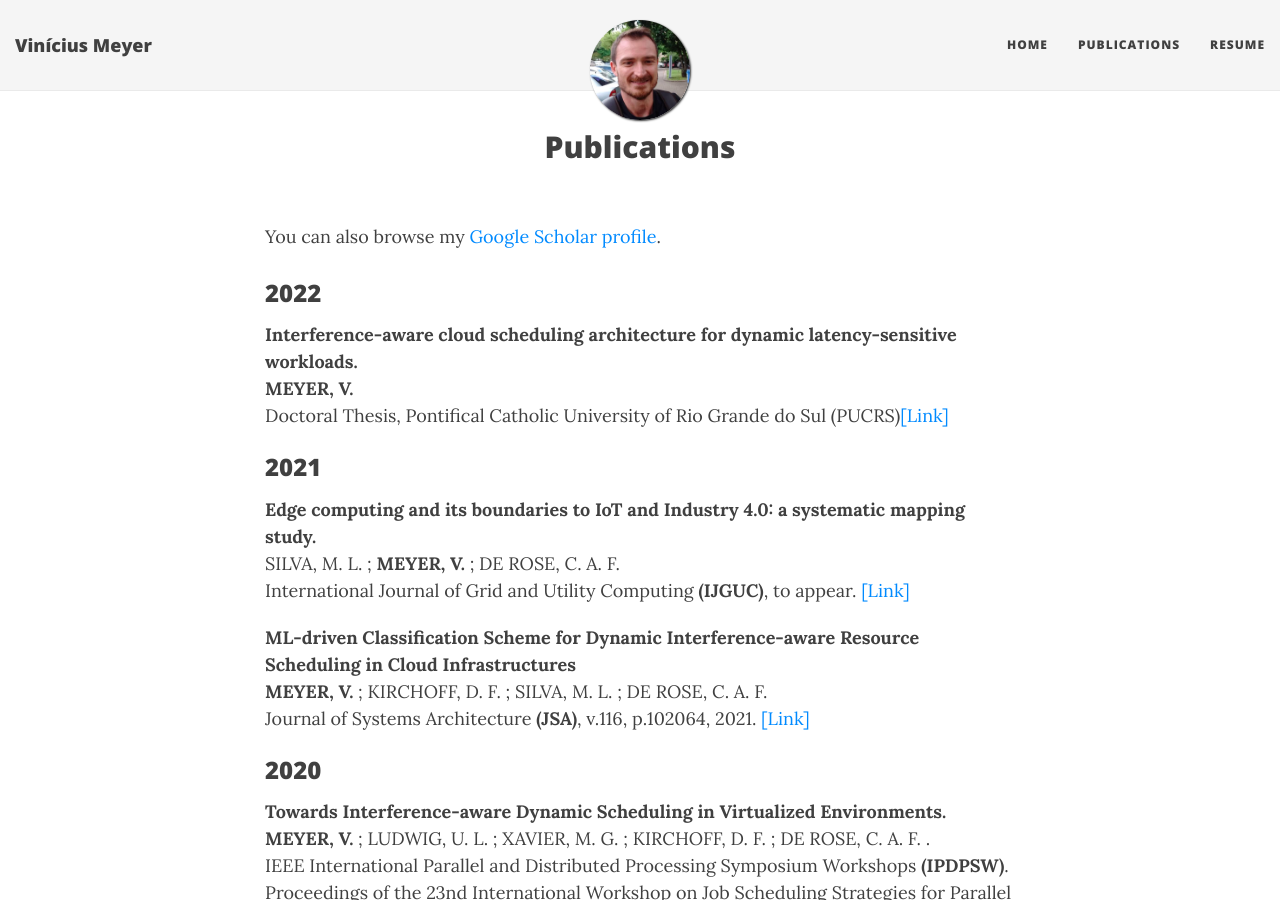
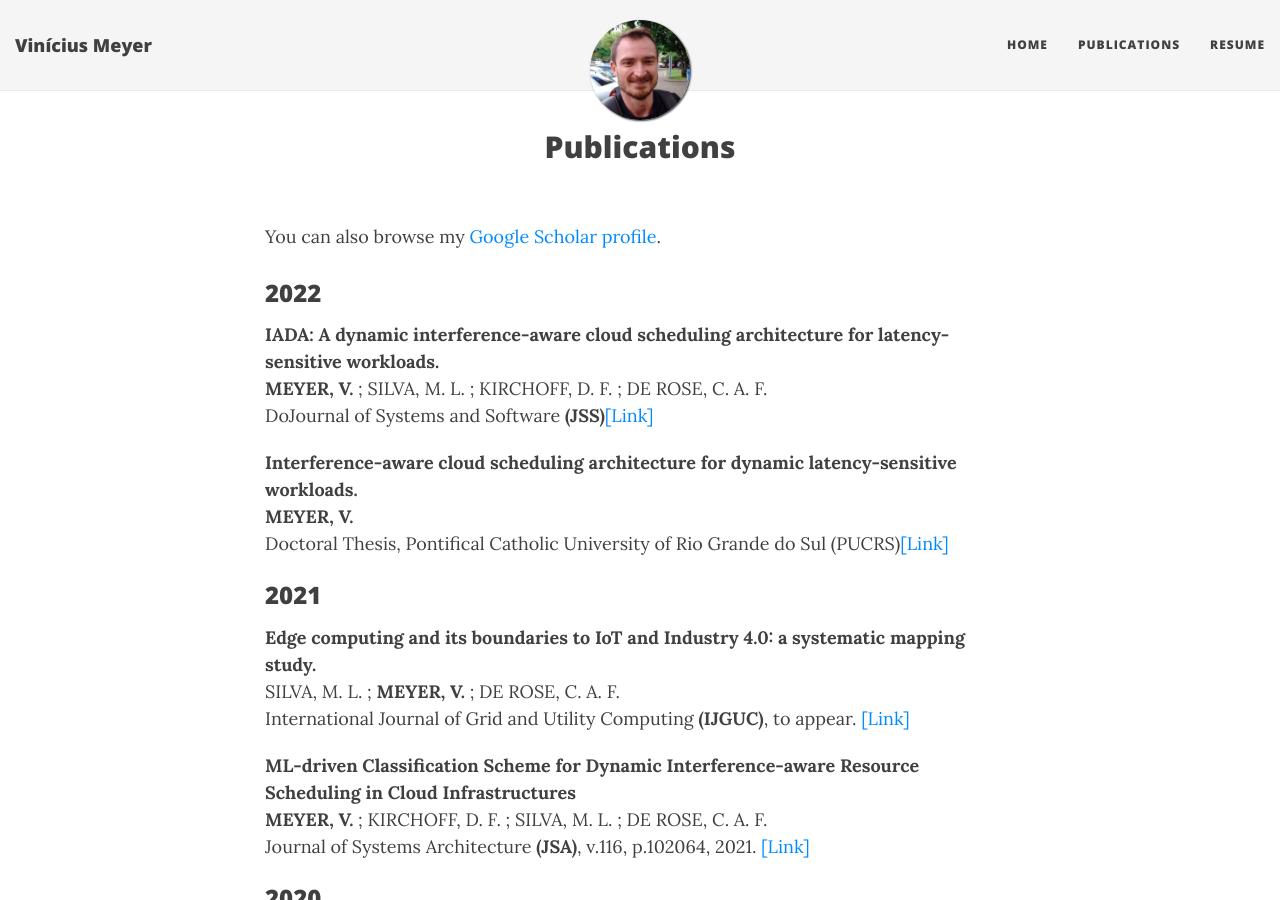
Before and after one commit to ViniciusMeyer/viniciusmeyer.github.io, a Jekyll site: the page built from publications.md, in a window 1280 px wide and 900 px high. Built offline with Jekyll 4.4.1, drawn with Linux system fonts in a browser that asks for light colours; nearby versions of some CDN libraries.

Commit message:
Update publications.md

```diff
--- a/publications.md
+++ b/publications.md
@@ -9,6 +9,15 @@ You can also browse my <a href="https://scholar.google.com.br/citations?user=t9w
 <h3>
     <a name='2022'></a> 2022
 </h3>
+<div class="media">
+    <div class="media-body">
+       <p class="media-heading">
+          <strong> IADA: A dynamic interference-aware cloud scheduling architecture for latency-sensitive workloads.</strong><br />
+         <b>MEYER, V.</b> ; SILVA, M. L. ; KIRCHOFF, D. F. ; DE ROSE, C. A. F.<br />
+		DoJournal of Systems and Software <b>(JSS)</b><a href="https://www.sciencedirect.com/science/article/pii/S0164121222001698">[Link]</a><br />
+       </p>
+    </div>
+</div>
 
 <div class="media">
     <div class="media-body">
```
